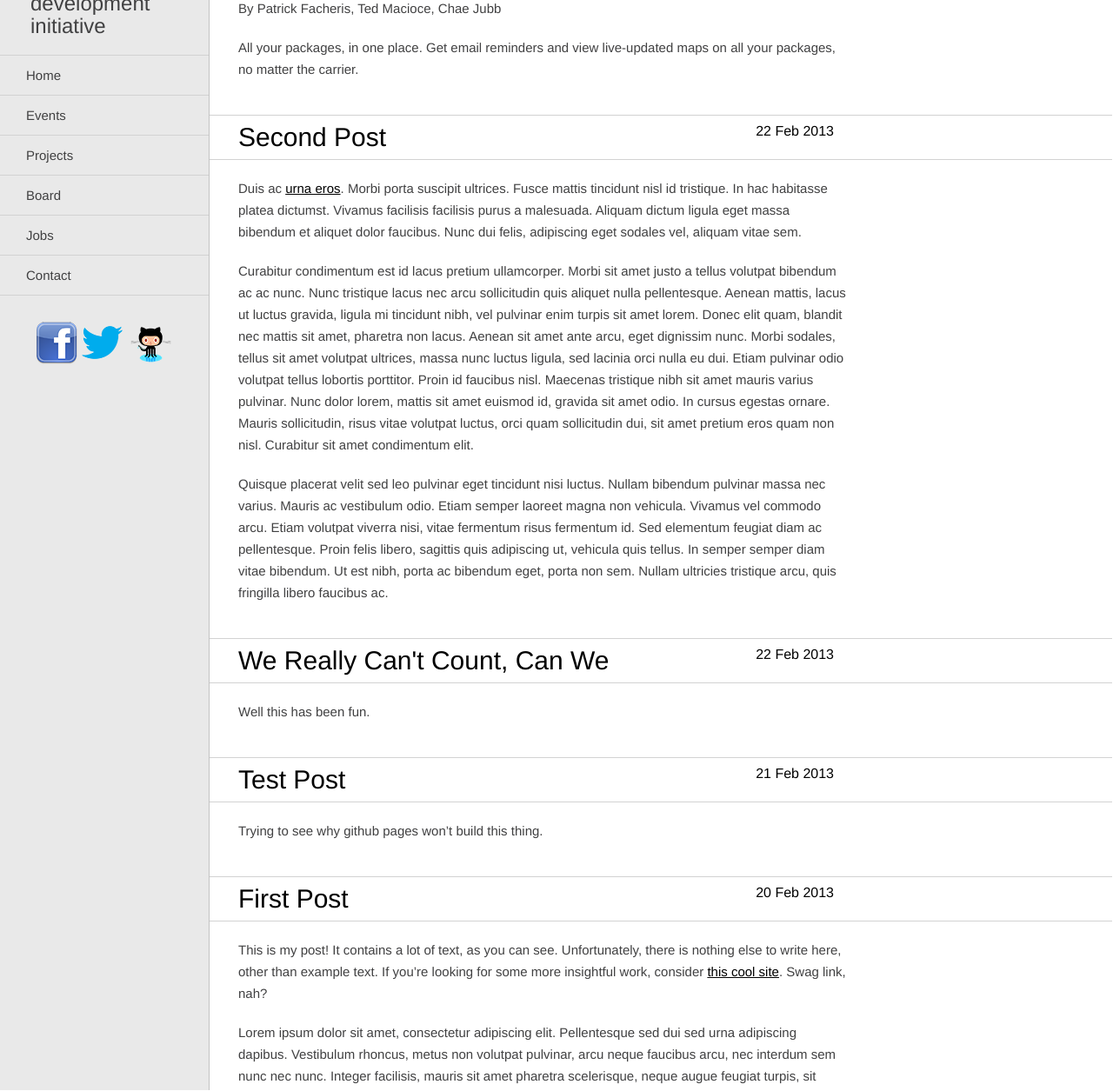
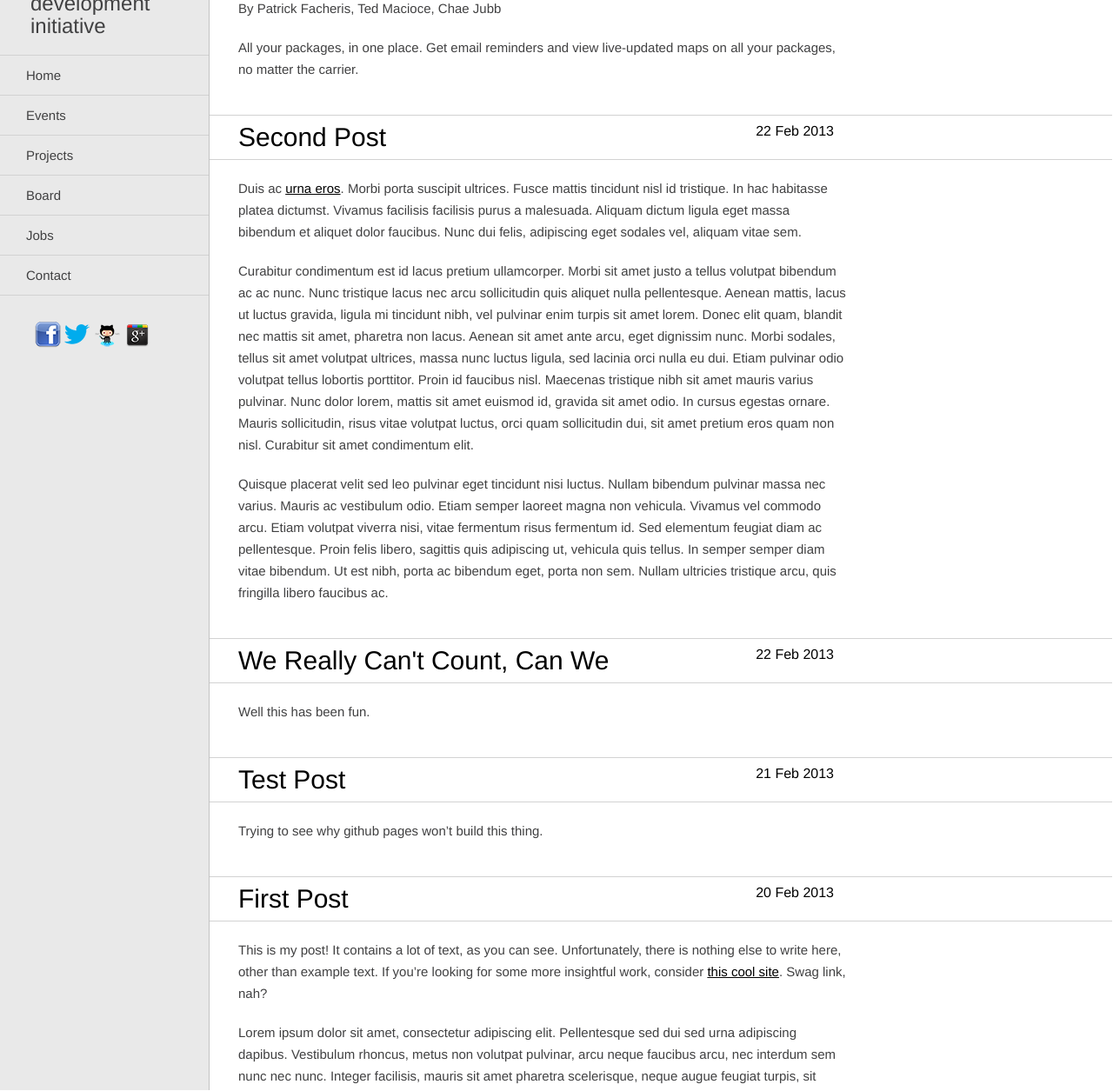
Before and after one commit to adicu/adicu.github.com-dep, a Jekyll site: the page built from index.html, in a window 1280 px wide and 1400 px high, scrolled down 255 px. Shown: the part 145-1400 px from the top of the window at 87% size. Built offline with Jekyll 4.4.1, drawn with Linux system fonts in a browser that asks for light colours.

Commit message:
changed social to smaller icons and added g+

```diff
--- a/_layouts/default.html
+++ b/_layouts/default.html
@@ -37,6 +37,7 @@
         <a href="https://www.facebook.com/ADICU"><img src="../img/fb.png" /></a>
         <a href="http://twitter.com/adicu"><img src="../img/twitter.png" /></a>
         <a href="https://github.com/adicu/"><img src="../img/github.png" /></a>
+        <a href="http://adicu.com/images/googleplus.png?1322395942"><img src="../img/googleplus.png"></a>
       </ul>
       </ul>
     </nav>
--- a/css/style.css
+++ b/css/style.css
@@ -26,6 +26,11 @@ h1 {
 h2 {
   font-weight: 500;
   font-size: 30px;
+}
+
+h3 {
+  font-weight: bold;
+  font-size: 20px;
 }
 
 a {
```
Also changed, not shown: img/fb.png, img/github.png, img/googleplus.png, img/twitter.png.
